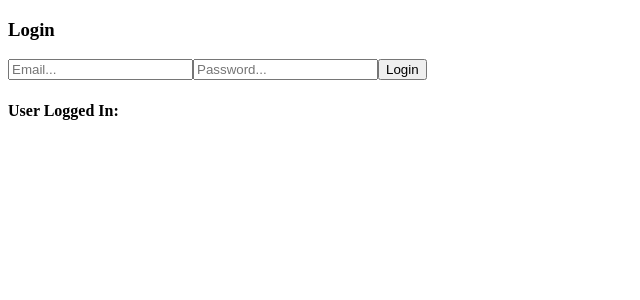
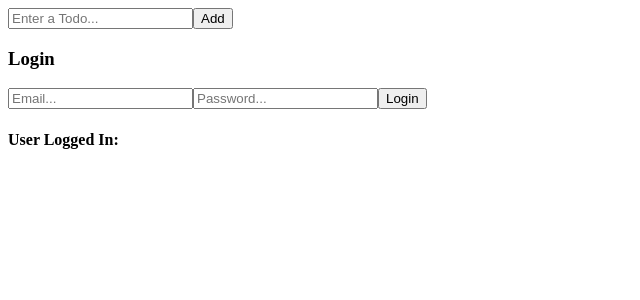
Before and after one commit to glitch-prog/To-Do-List, a React (Create React App) app: page /login_page in a window 1280 px wide. Shown: the top 300 px of the page, without its empty margins (0-640 px from the left). Built offline with nearby package versions, Linux system fonts and the light colour scheme; no server answers.

Commit message:
feat(firebase, todo+realtime store): realtime store has been added

```diff
--- a/src/App.js
+++ b/src/App.js
@@ -15,6 +15,7 @@ import Login from './components/Login.js';
 import Start from './components/Start';
 import { Routes, Route } from 'react-router-dom';
 import Homepage from './components/Homepage';
+import Form from './components/Form.js';
 
 export default function App() {
   return (
@@ -22,7 +23,7 @@ export default function App() {
       {/* <Link to='/register_page'>Start!</Link> */}
       {/* <Login />
       <Logout /> */}
-
+      <Form />
       <Routes>
         <Route path='/' element={<Homepage />} />
         <Route path='/login_page' element={<Login />} />
--- /dev/null
+++ b/src/components/Form.js
@@ -0,0 +1,33 @@
+import React, { useState } from 'react';
+import { database } from '../firebase-config';
+
+export default function Form() {
+  const [taskName, setTaskName] = useState('');
+  const createTodo = (event) => {
+    event.preventDefault();
+    const todoRef = database().ref('Todo');
+    const todo = { taskName, completed: false };
+    todoRef.push(todo);
+  };
+  const handleChange = (event) => {
+    setTaskName(event.target.value);
+  };
+
+  return (
+    <div>
+      <form onSubmit={createTodo}>
+        <input
+          type='text'
+          placeholder='Enter a Todo...'
+          className='task-input'
+          value={taskName}
+          required
+          onChange={handleChange}
+        />
+        <button className='button-add' type='submit'>
+          Add
+        </button>
+      </form>
+    </div>
+  );
+}
--- a/src/firebase-config.js
+++ b/src/firebase-config.js
@@ -1,5 +1,6 @@
 import { initializeApp } from 'firebase/app';
 import { getAuth } from 'firebase/auth';
+import { getDatabase } from 'firebase/database';
 
 const firebaseConfig = {
   apiKey: process.env.REACT_APP_FIREBASE_API_KEY,
@@ -8,8 +9,10 @@ const firebaseConfig = {
   storageBucket: process.env.REACT_APP_FIREBASE_STORAGE_BUCKET,
   messagingSenderId: process.env.REACT_APP_FIREBASE_MESSAGING_SENDER_ID,
   appId: process.env.REACT_APP_FIREBASE_APP_ID,
+  databaseURL: process.env.REACT_APP_FIREBASE_DATABASE_URL,
 };
 
 const app = initializeApp(firebaseConfig);
 
+export const database = getDatabase(app);
 export const auth = getAuth(app);
```
